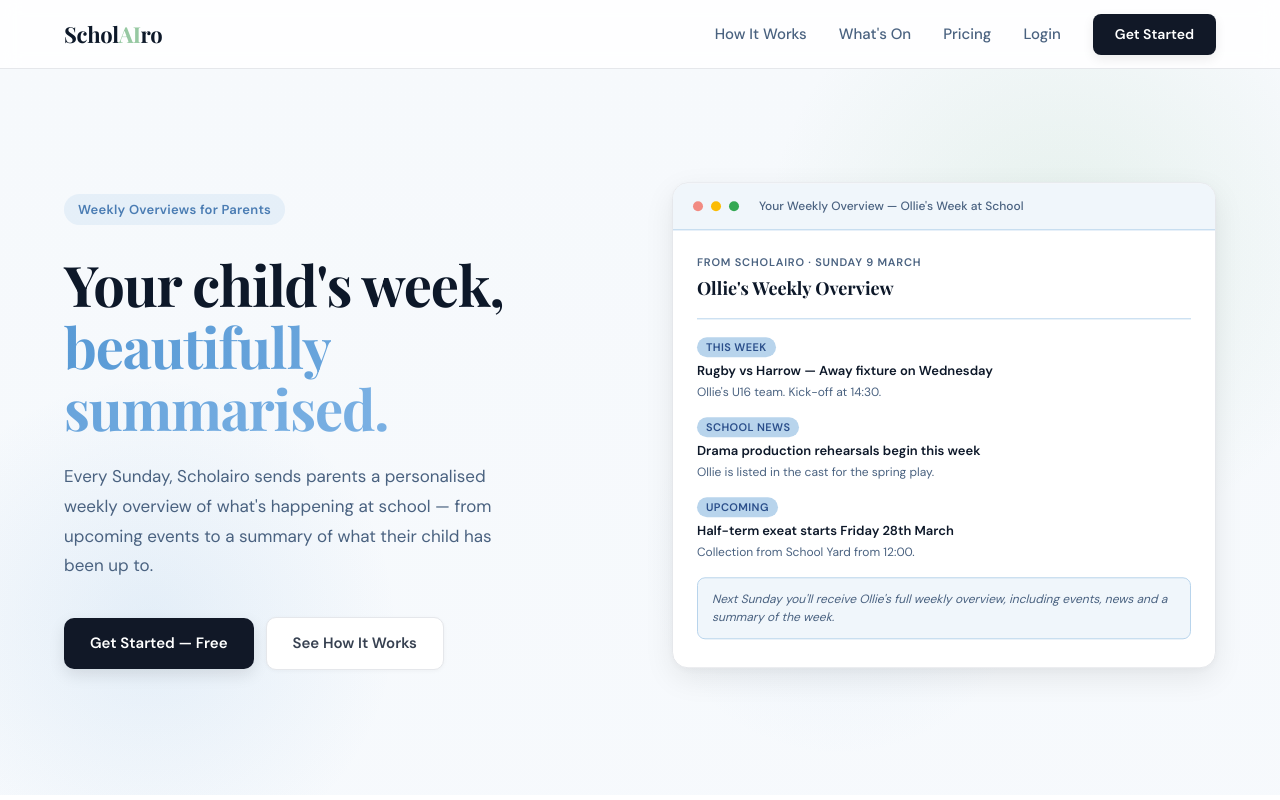
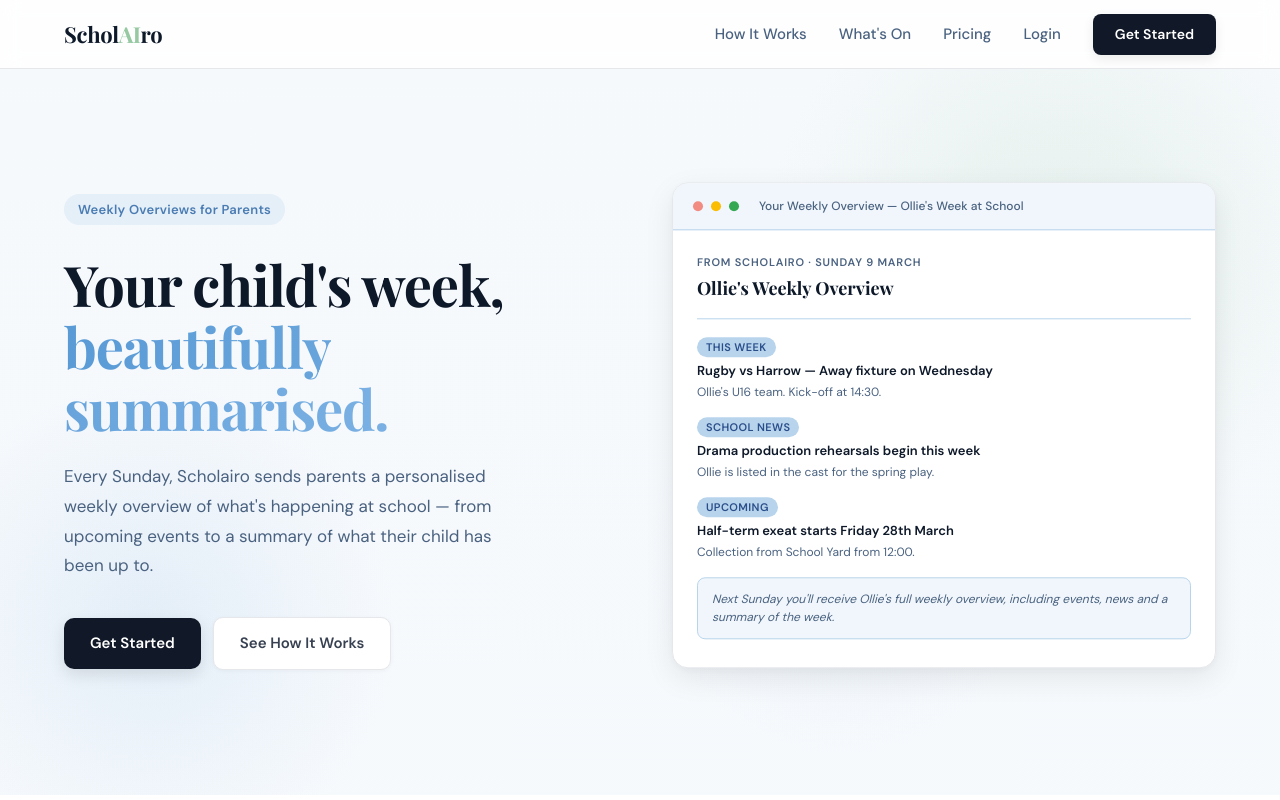
Before and after one commit to ritualreset777/Scholairo, a Next.js app: page / in a window 1280 px wide. Shown: the top 800 px of the page. Built offline with nearby package versions, Linux system fonts and the light colour scheme.

Commit message:
Change 'Get Started — Free' to 'Get Started'

```diff
--- a/app/about/page.tsx
+++ b/app/about/page.tsx
@@ -98,7 +98,7 @@
                   boxShadow: "0 2px 8px rgba(106,171,120,0.25)",
                 }}
               >
-                Get Started — Free
+                Get Started
               </a>
               <a
                 href="#how-it-works"
--- a/app/page.tsx
+++ b/app/page.tsx
@@ -206,7 +206,7 @@
                 transition={{ type: "spring", stiffness: 300, damping: 20 }}
                 style={{ background: "#111827", color: "#ffffff", padding: "14px 26px", borderRadius: 10, fontSize: 15, fontWeight: 600, textDecoration: "none", boxShadow: "0 6px 16px rgba(0,0,0,0.10)", display: "inline-block" }}
               >
-                Get Started — Free
+                Get Started
               </motion.a>
               <motion.a
                 href="#how-it-works"
```
